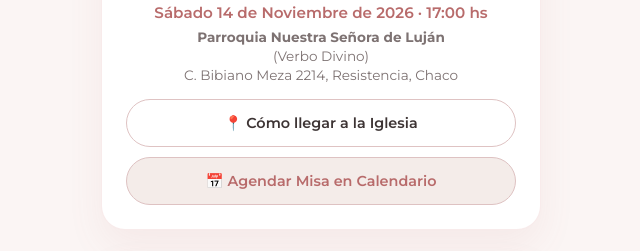
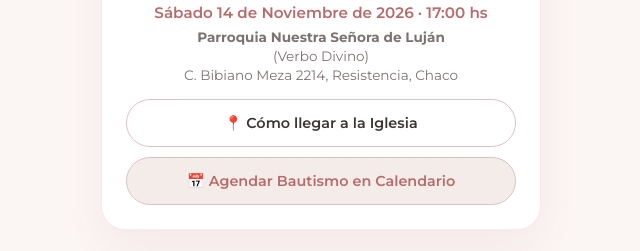
Before and after one commit to Francocorro0/bautismoAmbar, a plain HTML site: page iglesia.html in a window 1280 px wide. Shown: the part 966-1217 px from the top of the page, 319-959 px from the left. Drawn offline with nearby package versions, Linux system fonts and the light colour scheme.

Commit message:
Update iglesia.html

```diff
--- a/iglesia.html
+++ b/iglesia.html
@@ -367,7 +367,7 @@
       <span style="font-size: 0.75rem; color: var(--rose-accent-dark); font-weight: 500;">Bautismo de Ámbar</span>
     </div>
 
-    <!-- Portada -->
+    <!-- Portada Principal -->
     <div class="card">
       <div class="cross-icon">✝</div>
       <div class="title-sub">Mi Bautismo</div>
@@ -383,6 +383,7 @@
         "En este día tan especial recibo la bendición de Dios, rodeada del amor de mi familia."
       </p>
 
+      <!-- Padres y Padrinos -->
       <div class="family-box">
         <div class="family-group">
           <h4>Mis Papás</h4>
@@ -428,11 +429,11 @@
         📍 Cómo llegar a la Iglesia
       </a>
       <a href="https://www.google.com/calendar/render?action=TEMPLATE&text=Bautismo+de+%C3%81mbar&dates=20261114T200000Z/20261114T220000Z&details=Ceremonia+de+bautismo+de+%C3%81mbar+en+Parroquia+Nuestra+Se%C3%B1ora+de+Luj%C3%A1n&location=C.+Bibiano+Meza+2214,+Resistencia,+Chaco" target="_blank" class="btn btn-cal">
-        📅 Agendar Misa en Calendario
+        📅 Agendar Bautismo en Calendario
       </a>
     </div>
 
-    <!-- Galería -->
+    <!-- Galería con Carrusel -->
     <div class="info-card">
       <div class="icon-badge">📷</div>
       <h3>Momentos Especiales</h3>
@@ -452,7 +453,7 @@
     </div>
   </div>
 
-  <!-- Carrusel -->
+  <!-- Modal Carrusel -->
   <div class="lightbox-overlay" id="carouselOverlay">
     <button class="close-btn" id="btnCerrarModal" type="button" aria-label="Cerrar">✕</button>
     <div class="lightbox-content" id="carouselContainer">
```
